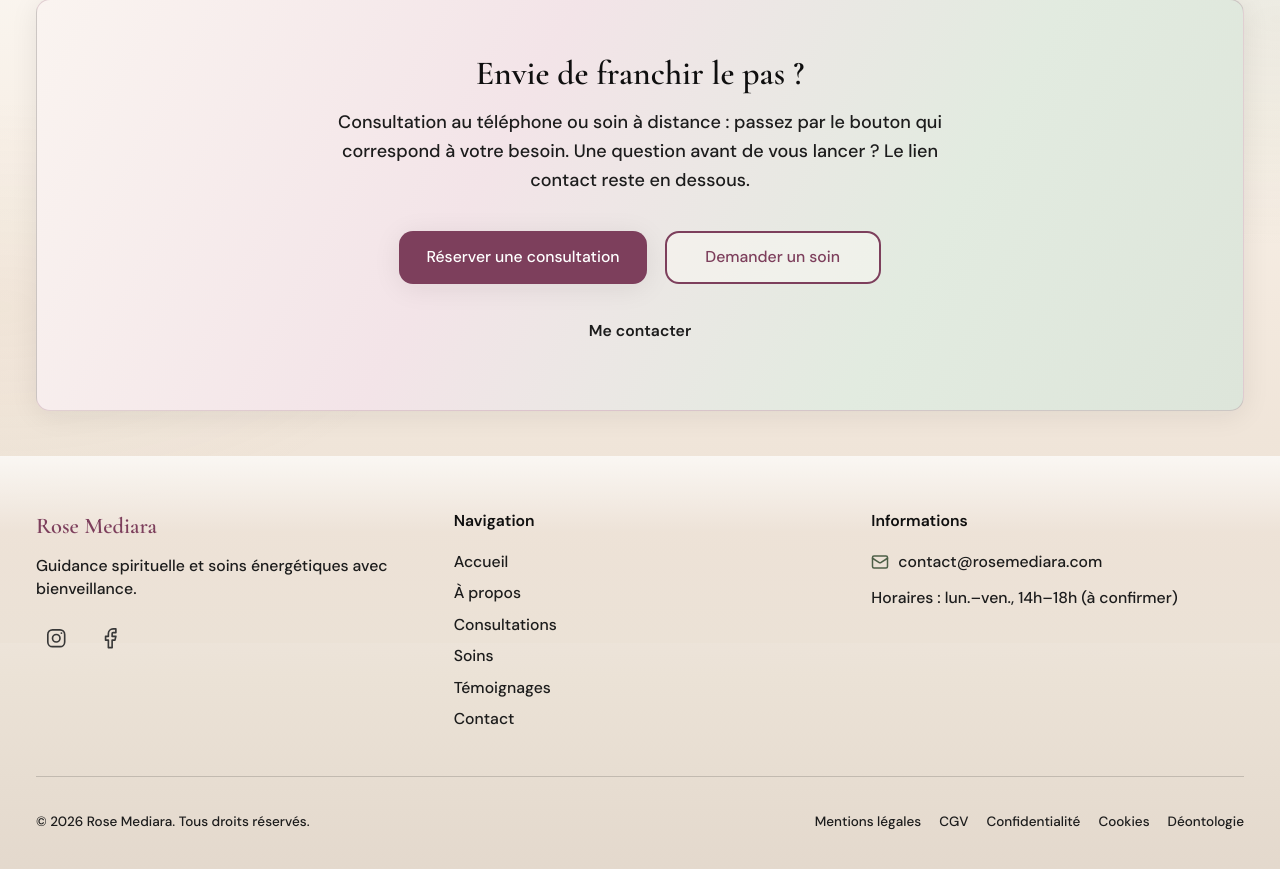
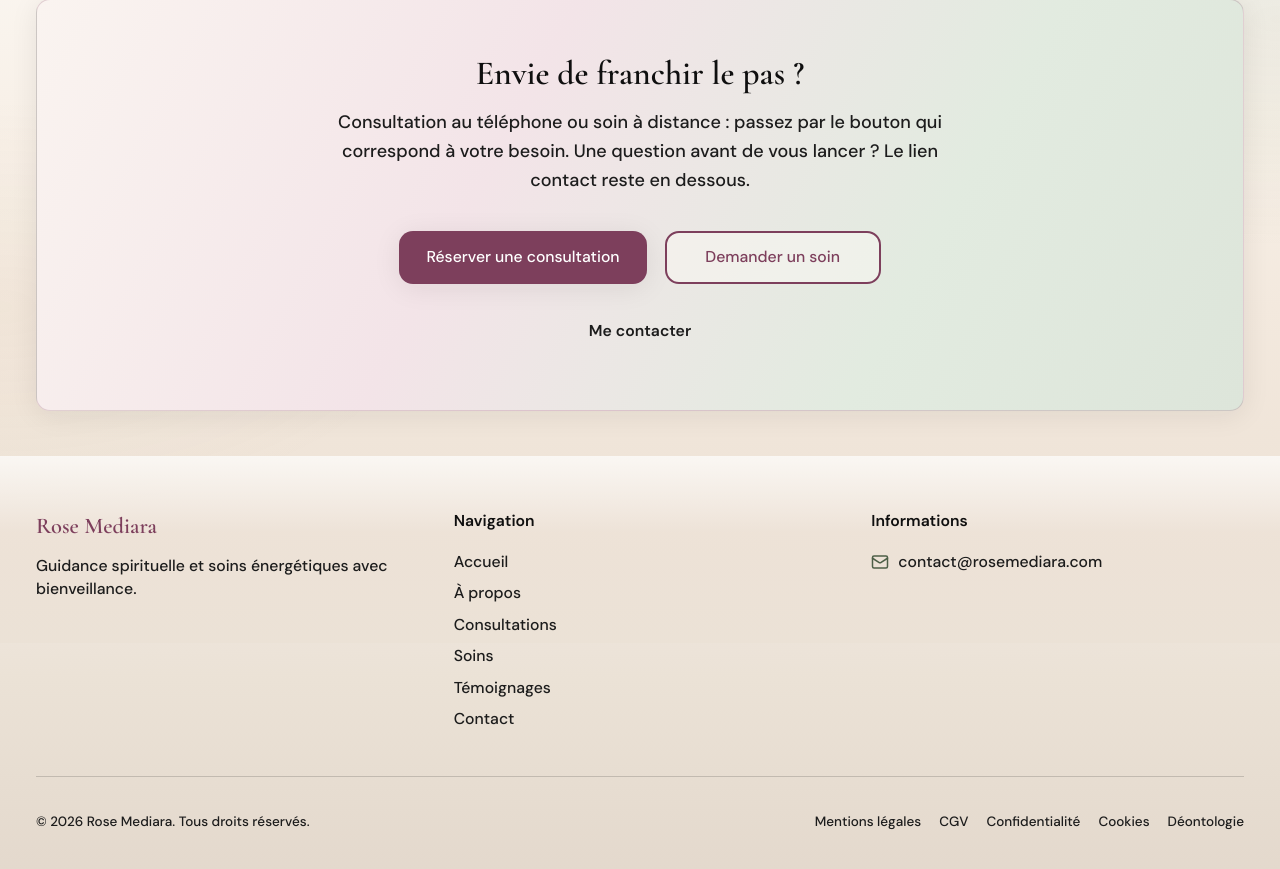
Before and after one commit to blackscrypto/rosemediara-website, a Next.js app: page / in a window 1280 px wide. Shown: the part 4157-5026 px from the top of the page. Built offline with nearby package versions, Linux system fonts and the light colour scheme; no server answers; the database is empty.

Commit message:
Remove social media links from the footer component in Footer.tsx to streamline content presentation.

```diff
--- a/src/components/layout/Footer.tsx
+++ b/src/components/layout/Footer.tsx
@@ -1,6 +1,5 @@
 import Link from "next/link";
 import { Mail } from "lucide-react";
-import { FacebookIcon, InstagramIcon } from "@/components/icons/SocialIcons";
 import { Container } from "@/components/ui/Container";
 import { NAV_LINKS } from "@/lib/nav-links";
 
@@ -24,26 +23,6 @@ export function Footer() {
             <p className="mt-3 max-w-xs text-sm font-medium text-text-secondary">
               Guidance spirituelle et soins énergétiques avec bienveillance.
             </p>
-            <div className="mt-4 flex gap-3">
-              <a
-                href="https://instagram.com"
-                target="_blank"
-                rel="noopener noreferrer"
-                className="rounded-[12px] p-2 text-text-muted hover:bg-accent-rose/10 hover:text-accent-rose"
-                aria-label="Instagram (lien à remplacer)"
-              >
-                <InstagramIcon className="h-5 w-5" />
-              </a>
-              <a
-                href="https://facebook.com"
-                target="_blank"
-                rel="noopener noreferrer"
-                className="rounded-[12px] p-2 text-text-muted hover:bg-accent-rose/10 hover:text-accent-rose"
-                aria-label="Facebook (lien à remplacer)"
-              >
-                <FacebookIcon className="h-5 w-5" />
-              </a>
-            </div>
           </div>
           <div>
             <p className="text-sm font-semibold text-text">Navigation</p>
@@ -72,7 +51,6 @@ export function Footer() {
                   contact@rosemediara.com
                 </a>
               </li>
-              <li>Horaires : lun.–ven., 14h–18h (à confirmer)</li>
             </ul>
           </div>
         </div>
```
